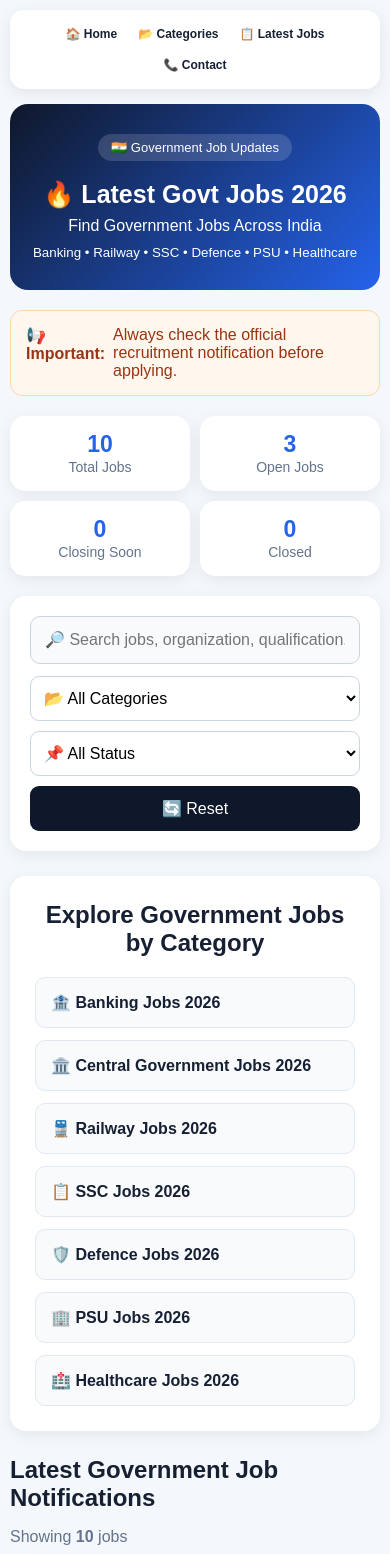
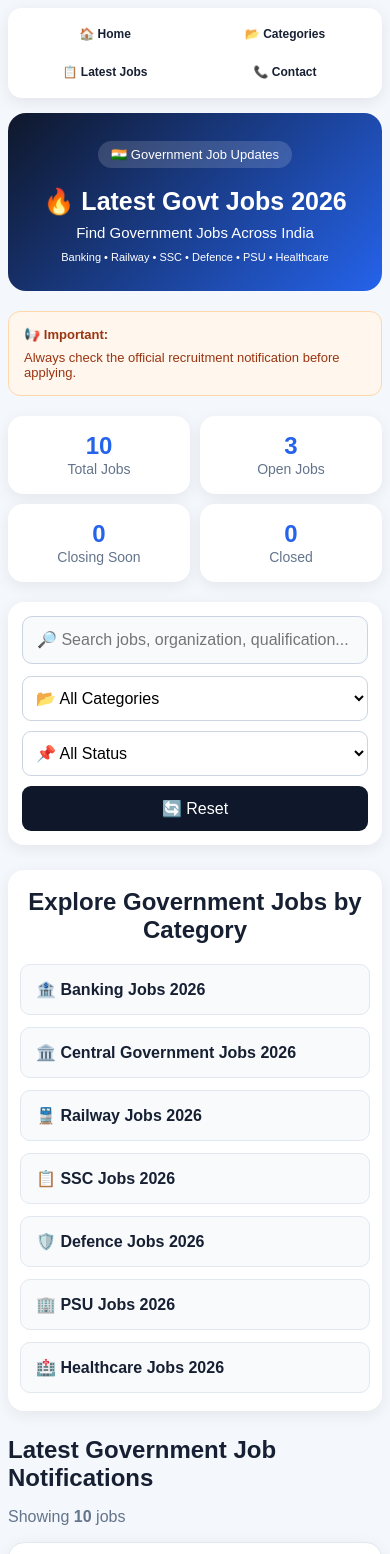
Before and after one commit to chglory8888-dev/govt-jobs-2026, a Next.js app: page / in a window 390 px wide. Shown: the top 1554 px of the page. Built offline with nearby package versions, Linux system fonts and the light colour scheme.

Commit message:
Update globals.css

```diff
--- a/styles/globals.css
+++ b/styles/globals.css
@@ -513,3 +513,153 @@ footer {
     width: 100%;
   }
     }
+/* =========================
+   FINAL MOBILE FIX
+========================= */
+
+html,
+body {
+  width: 100%;
+  max-width: 100%;
+  overflow-x: hidden;
+}
+
+.container {
+  width: 100%;
+  max-width: 1180px;
+  margin: 0 auto;
+  padding: 12px;
+}
+
+@media screen and (max-width: 900px) {
+
+  .stats-section {
+    grid-template-columns: repeat(2, minmax(0, 1fr)) !important;
+  }
+
+  .category-grid {
+    grid-template-columns: repeat(2, minmax(0, 1fr)) !important;
+  }
+
+  .filter-grid {
+    grid-template-columns: 1fr !important;
+  }
+
+  .filter-grid select,
+  .filter-grid button {
+    width: 100%;
+  }
+
+  .top-nav {
+    width: 100%;
+    overflow: hidden;
+  }
+
+  .header h1 {
+    font-size: 30px;
+  }
+}
+
+@media screen and (max-width: 500px) {
+
+  .container {
+    padding: 8px;
+  }
+
+  .top-nav {
+    display: grid;
+    grid-template-columns: repeat(2, 1fr);
+    gap: 6px;
+  }
+
+  .top-nav a {
+    text-align: center;
+    font-size: 12px;
+    padding: 9px 5px;
+  }
+
+  .header {
+    padding: 28px 12px;
+  }
+
+  .header h1 {
+    font-size: 25px;
+  }
+
+  .header p {
+    font-size: 15px;
+  }
+
+  .header small {
+    font-size: 11px;
+  }
+
+  .notice-box {
+    flex-direction: column;
+    font-size: 13px;
+  }
+
+  .stats-section {
+    grid-template-columns: repeat(2, minmax(0, 1fr)) !important;
+    gap: 10px;
+  }
+
+  .stat-card {
+    min-width: 0;
+    padding: 16px 8px;
+  }
+
+  .stat-card b {
+    font-size: 24px;
+  }
+
+  .category-grid {
+    grid-template-columns: 1fr !important;
+  }
+
+  .category-links {
+    padding: 18px 12px;
+  }
+
+  .category-grid a {
+    width: 100%;
+  }
+
+  .filters-section {
+    padding: 14px;
+  }
+
+  .filter-grid {
+    display: grid !important;
+    grid-template-columns: 1fr !important;
+  }
+
+  .filter-grid select,
+  .filter-grid button {
+    width: 100% !important;
+  }
+
+  .job-card {
+    width: 100%;
+    padding: 16px;
+    overflow: hidden;
+  }
+
+  .job-card h2 {
+    font-size: 19px;
+    line-height: 1.4;
+  }
+
+  .job-card p {
+    font-size: 13px;
+    line-height: 1.5;
+  }
+
+  .job-buttons {
+    flex-direction: column;
+  }
+
+  .job-buttons a {
+    width: 100%;
+  }
+}
```
